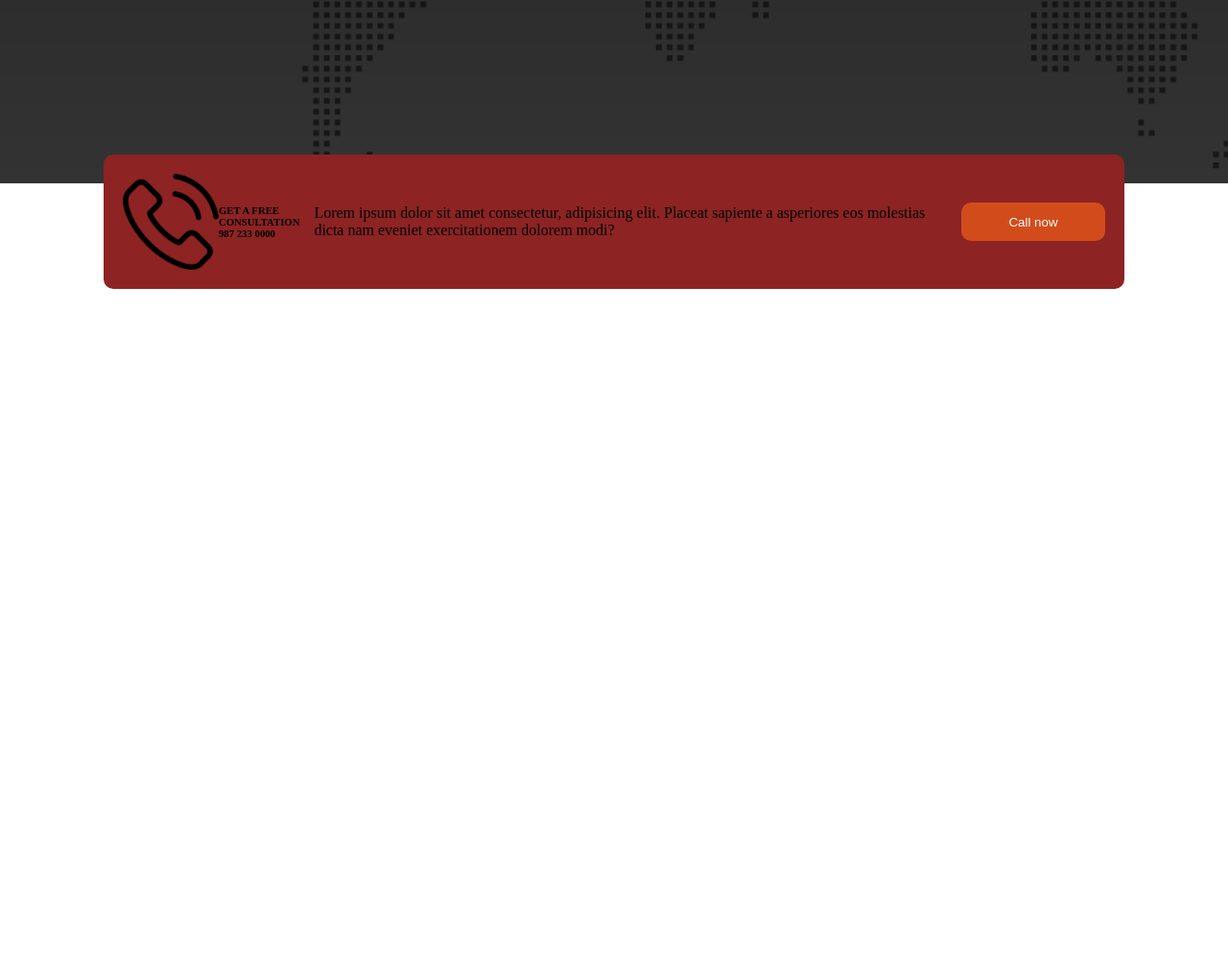
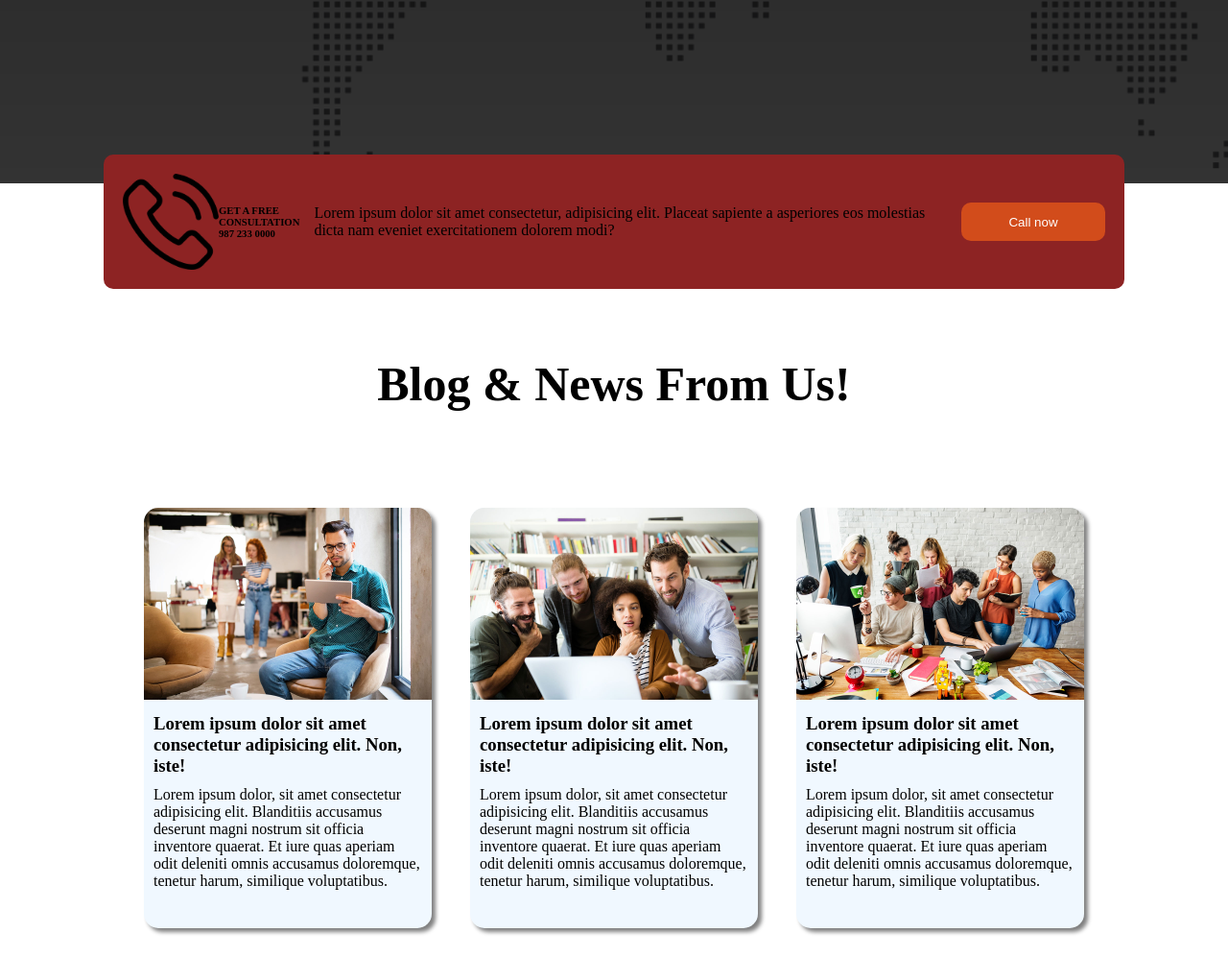
Before and after one commit to Saif-Rahman-801/Digital-agency, a plain HTML site: page index.html in a window 1280 px wide. Shown: the part 1548-2545 px from the top of the page at 96% size. Before the commit the page ends 1849 px from the top, so only its background shows below. Drawn offline with Linux system fonts and the light colour scheme.

Commit message:
blog section done

```diff
--- a/index.html
+++ b/index.html
@@ -95,18 +95,70 @@
       <div class="appointment-container">
         <div class="phone-call">
           <img src="./asset/icons/phone-call.png" alt="" width="100px" />
-          <h6>GET A FREE CONSULTATION<br> 987 233 0000</h6>
+          <h6>
+            GET A FREE CONSULTATION<br />
+            987 233 0000
+          </h6>
         </div>
         <div class="appointment-desc">
-            <p>Lorem ipsum dolor sit amet consectetur, adipisicing elit. Placeat sapiente a asperiores eos molestias dicta nam eveniet exercitationem dolorem modi?</p>
+          <p>
+            Lorem ipsum dolor sit amet consectetur, adipisicing elit. Placeat
+            sapiente a asperiores eos molestias dicta nam eveniet exercitationem
+            dolorem modi?
+          </p>
         </div>
         <div class="appointment-button">
-            <button class="btn-primary">Call now</button>
+          <button class="btn-primary">Call now</button>
         </div>
       </div>
-      <div class="blog-container">
+      <!-- Blog section -->
+      <section>
+        <div class="blog-container">
+          <h1 class="blog-title">Blog & News From Us!</h1>
 
-      </div>
+        <div class="cards">
+          <div class="card">
+            <img class="blog-img" src="./asset/image/blog-1.jpg" alt="" />
+            <h3 class="card-title-desc">
+              Lorem ipsum dolor sit amet consectetur adipisicing elit. Non,
+              iste!
+            </h3>
+            <p class="card-title-desc card-desc">
+              Lorem ipsum dolor, sit amet consectetur adipisicing elit.
+              Blanditiis accusamus deserunt magni nostrum sit officia inventore
+              quaerat. Et iure quas aperiam odit deleniti omnis accusamus
+              doloremque, tenetur harum, similique voluptatibus.
+            </p>
+          </div>
+          <div class="card">
+            <img class="blog-img" src="./asset/image/blog-2.jpg" alt="" />
+            <h3 class="card-title-desc">
+              Lorem ipsum dolor sit amet consectetur adipisicing elit. Non,
+              iste!
+            </h3>
+            <p class="card-title-desc card-desc">
+              Lorem ipsum dolor, sit amet consectetur adipisicing elit.
+              Blanditiis accusamus deserunt magni nostrum sit officia inventore
+              quaerat. Et iure quas aperiam odit deleniti omnis accusamus
+              doloremque, tenetur harum, similique voluptatibus.
+            </p>
+          </div>
+          <div class="card">
+            <img class="blog-img" src="./asset/image/blog-3.jpg" alt="" />
+            <h3 class="card-title-desc">
+              Lorem ipsum dolor sit amet consectetur adipisicing elit. Non,
+              iste!
+            </h3>
+            <p class="card-title-desc card-desc">
+              Lorem ipsum dolor, sit amet consectetur adipisicing elit.
+              Blanditiis accusamus deserunt magni nostrum sit officia inventore
+              quaerat. Et iure quas aperiam odit deleniti omnis accusamus
+              doloremque, tenetur harum, similique voluptatibus.
+            </p>
+          </div>
+        </div>
+        </div>
+      </section>
     </main>
     <footer></footer>
   </body>
--- a/styles/styles.css
+++ b/styles/styles.css
@@ -141,3 +141,49 @@ li a {
 .appointment-desc{
     margin: 0 15px;
 }
+
+/* blog section styles */
+.blog-container{
+    width: 80%;
+    margin: auto;
+    /* background-color: antiquewhite; */
+}
+.blog-title{
+    color: black;
+    text-align: center;
+    font-size: 50px;
+    margin: 100px;
+}
+
+.card{
+    width: 300px;
+    height: auto;
+    background-color: aliceblue;
+    /* border: 2px solid gray; */
+    border-radius: 15px;
+    box-shadow: 4px 4px 4px gray;
+}
+
+.blog-img{
+    width: 100%;
+    border-radius: 15px;
+    border-bottom-left-radius: 0;
+    border-bottom-right-radius: 0;
+
+}
+
+.card-title-desc{
+    margin: 10px;
+}
+
+.card-desc{
+    padding-bottom: 30px;
+}
+
+.cards{
+    margin-bottom: 30px;
+    display: flex;
+    justify-content: center;
+    gap: 40px;
+    align-items: center;
+}
```
